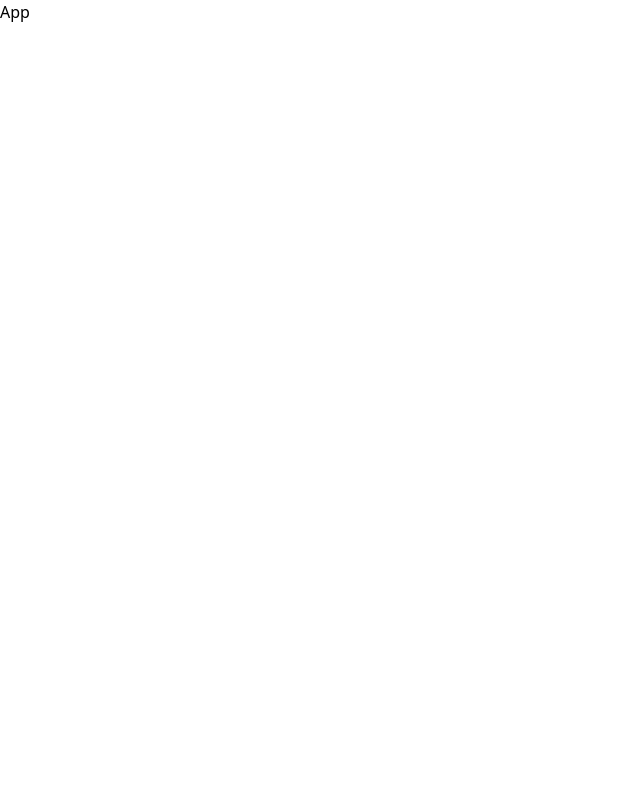
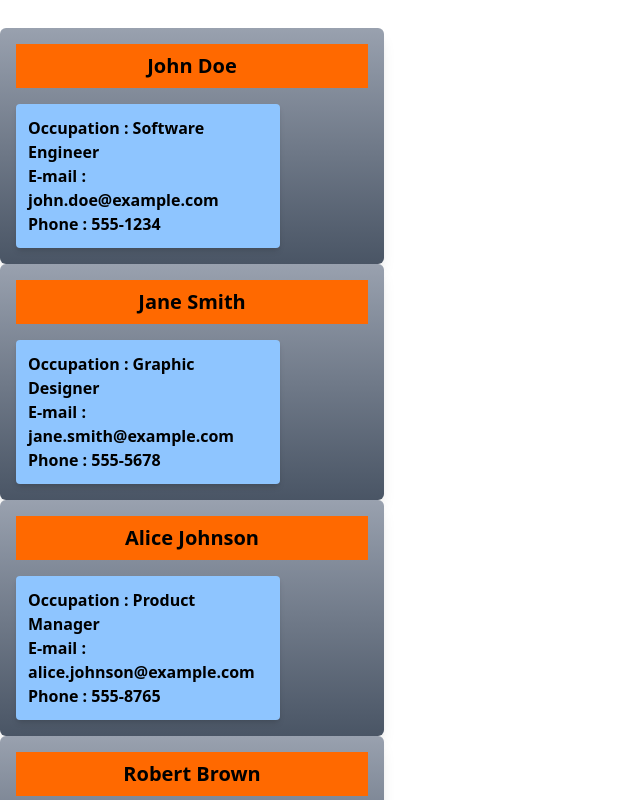
Before and after one commit to msbelajar/weblanjutan2025b, a React (Vite) app: page / in a window 1280 px wide. Shown: the top 800 px of the page, without its empty margins (0-640 px from the left). Built offline with nearby package versions, Linux system fonts and the light colour scheme.

Commit message:
"card update"

```diff
--- a/src/02Props/App.jsx
+++ b/src/02Props/App.jsx
@@ -1,6 +1,14 @@
+import Card from "./Card"
+import {Persons} from "../lib/persons"
+
 function App() {
+    // let person1 = Persons[1];
   return (
-    <div>App</div>
+    <div className="container mx-auto mt-7">
+        {Persons.map((person, index) =>
+            <Card key={index} name={person.name} occupation={person.occupation} email={person.email} phone={person.phone}/>
+         )}
+    </div>
   )
 }
 
--- /dev/null
+++ b/src/02Props/Card.jsx
@@ -0,0 +1,25 @@
+import PropTypes from 'prop-types'
+
+function Card(props) {
+  return (
+    <div className="w-96 bg-gradient-to-b from-gray-400 to-gray-600 p-4 rounded-md shadow-lg relative">
+    <div className="bg-orange-500 text-center py-2">
+      <h2 className="text-black font-bold text-xl">{props.name}</h2>
+    </div>
+    <div className="bg-blue-300 p-3 mt-4 w-3/4 rounded shadow-md">
+      <p className="text-black font-bold">Occupation : {props.occupation}</p>
+      <p className="text-black font-bold">E-mail : {props.email}</p>
+      <p className="text-black font-bold">Phone : {props.phone}</p>
+    </div>
+  </div>
+  )
+}
+
+Card.propTypes = {
+  name: PropTypes.string,
+  occupation: PropTypes.string,
+  email: PropTypes.string,
+  phone: PropTypes.string,
+};
+
+export default Card
```
